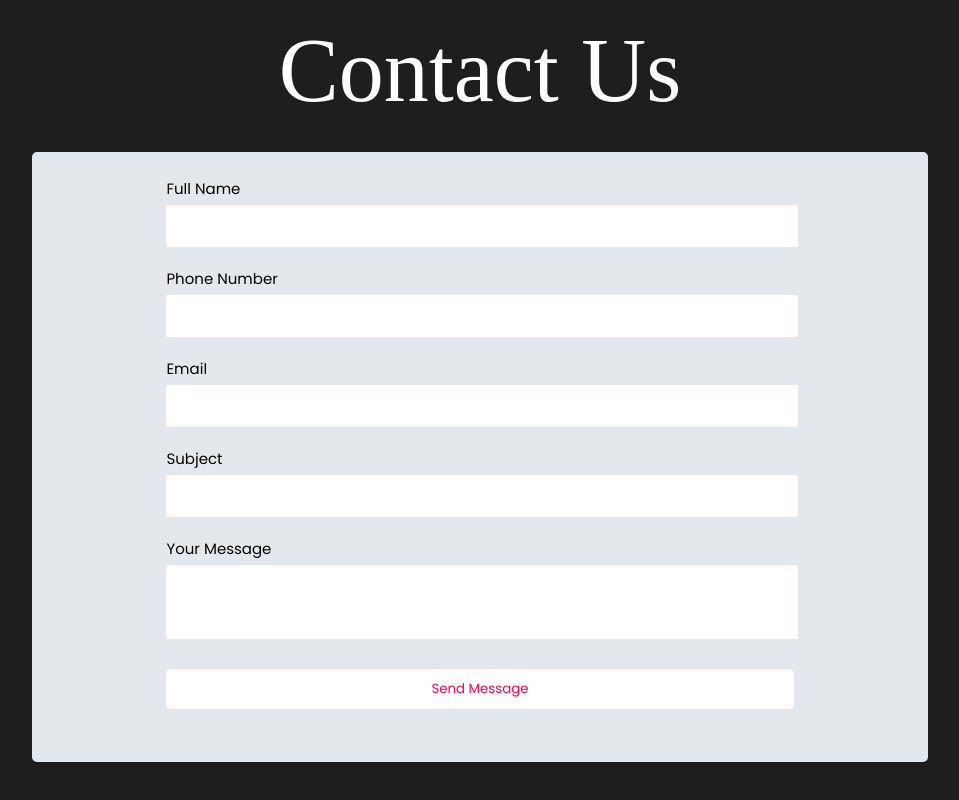
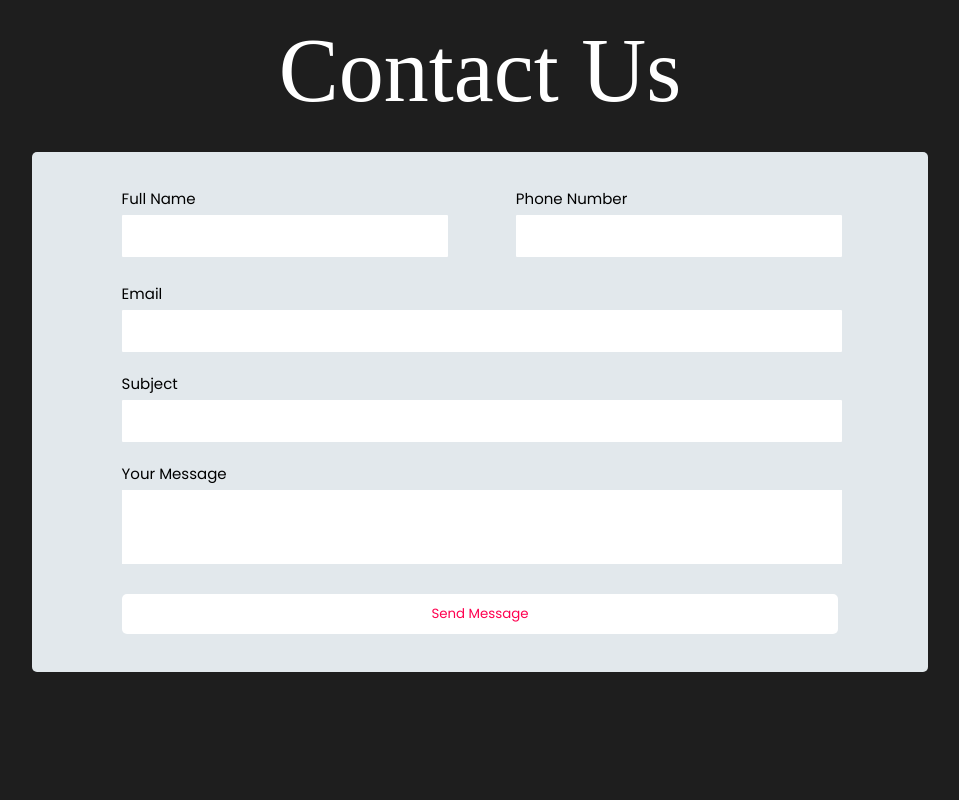
Before and after one commit to Kealen-Pillay/Limitless-YTH, a React (Create React App) app in the folder client/: page / in a window 1280 px wide. Shown: the part 3786-4586 px from the top of the page, without its empty margins (160-1119 px from the left). Built offline with nearby package versions, Linux system fonts and the light colour scheme; no server answers; a web font is replaced by a local one.

Commit message:
added responsiveness for large screens for contact screen

```diff
--- a/client/src/Views/Contact/ContactScreen.css
+++ b/client/src/Views/Contact/ContactScreen.css
@@ -89,7 +89,6 @@ textarea {
 
     .personals-input-container {
         flex-direction: column;
-        height: 20%;
         justify-content: space-between;
         padding-top: 15px;
     }
@@ -135,7 +134,6 @@ textarea {
 
     .personals-input-container {
         flex-direction: column;
-        height: 20%;
         justify-content: space-between;
         padding-top: 15px;
     }
@@ -172,12 +170,60 @@ textarea {
 
 @media only screen and (min-width: 768px) {
     .contact-header {
+        font-size: 90px;
+    }
+
+    span {
+        font-size: 15px;
+    }
+
+    .personals-input-container {
+        flex-direction: row;
+        height: 90px;
+        justify-content: space-between;
+        padding-top: 15px;
+    }
+
+    .form-container {
+        display: flex;
+        justify-content: center;
+        align-items: flex-start;
+        width: 70%;
+        height: 500px;
+        padding-top: 20px;
+    }
+
+    form {
+        width: 80%;
+        height: 700px;
+    }
+
+    .form-container input {
+        height: 40px;
+        width: 100%;
+        margin-bottom: 20px;
+    }
+    .personals-input {
+        width: 45%;
+    }
+
+    textarea {
+        width: 100%;
+        height: 70px;
+    }
+
+    button {
+        height: 40px;
+        margin-top: 30px;
+    }
+
+    .other-contact-input-container {
+        margin-top: 5px;
     }
 }
 
 @media only screen and (min-width: 992px) {
-    .contact-header {
-    }
+
 }
 
 @media only screen and (min-width: 1200px) {
--- a/client/src/Views/Contact/ContactScreen.tsx
+++ b/client/src/Views/Contact/ContactScreen.tsx
@@ -21,6 +21,7 @@ const ContactScreen = (): JSX.Element => {
                                     <input required type="number"/>
                                 </div>
                             </div>
+                            <div className="other-contact-input-container">
                                 <div className="email-input-container">
                                     <span>Email</span>
                                     <input required type="email"/>
@@ -32,6 +33,7 @@ const ContactScreen = (): JSX.Element => {
                                 <div className="message-input-container">
                                     <span>Your Message</span>
                                     <textarea required/>
+                                </div>
                             </div>
                             <button>
                                 Send Message
```
Lines whose indentation alone changed are shown as unchanged.
